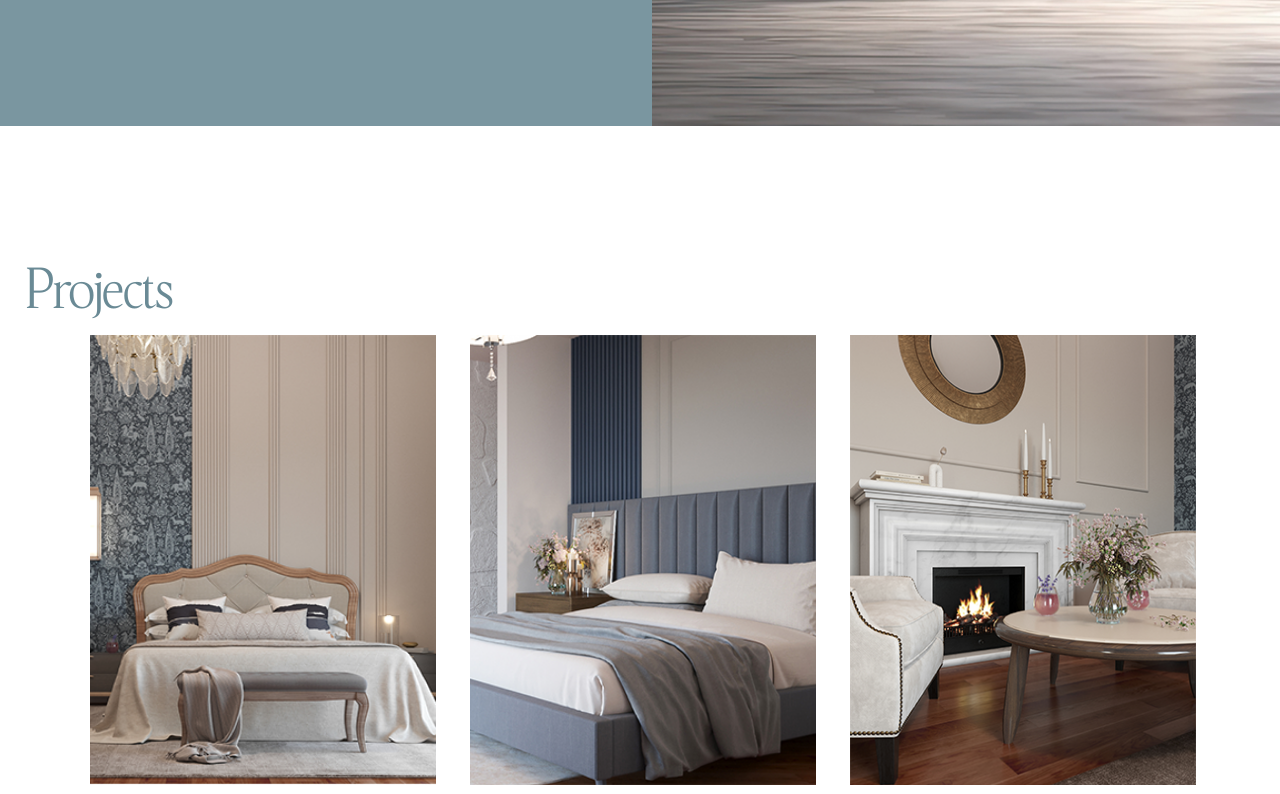
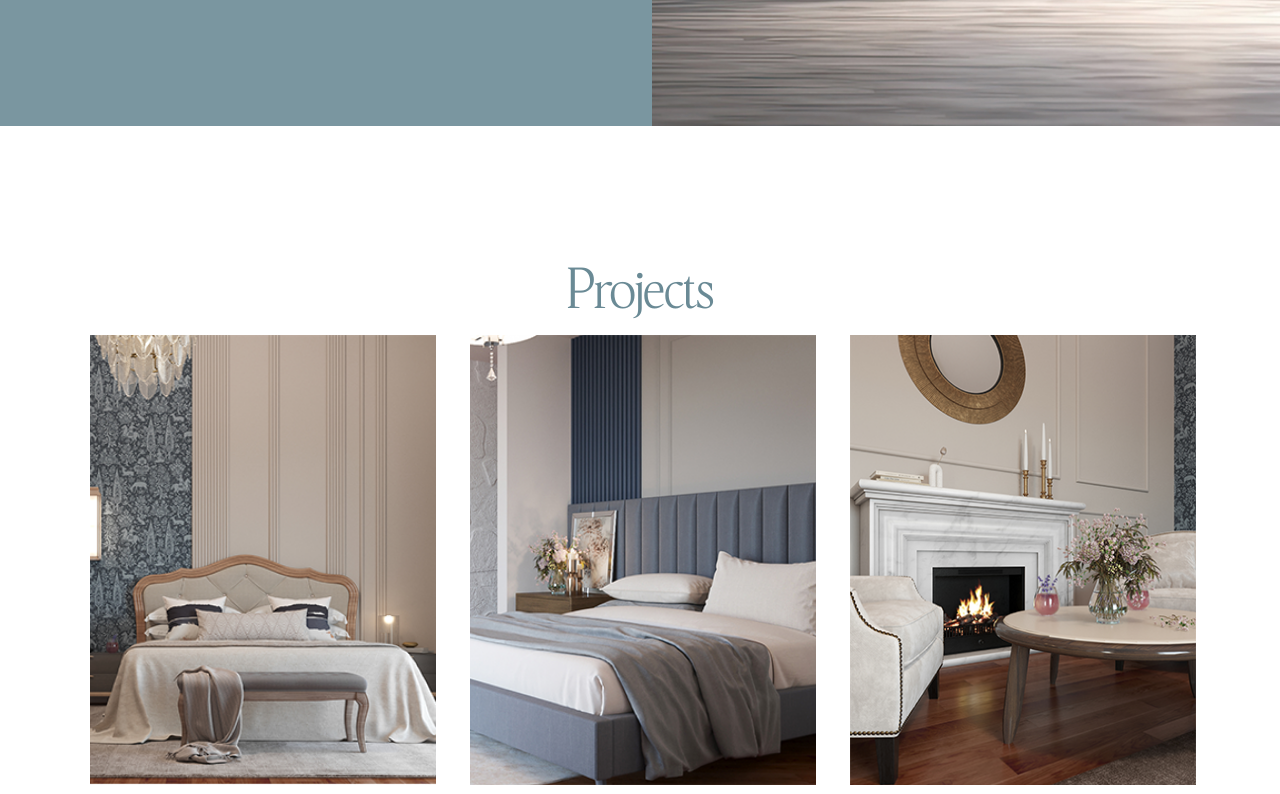
Before and after one commit to AllaOz/DesignerNext.js, a Next.js app in the folder interior-design/: page / in a window 1280 px wide. Shown: the part 2726-3520 px from the top of the page. Built offline with nearby package versions, Linux system fonts and the light colour scheme.

Commit message:
Fix ESLint errors: escape apostrophes in ServicesSection

```diff
--- a/interior-design/components/sections/ServicesSection.jsx
+++ b/interior-design/components/sections/ServicesSection.jsx
@@ -22,7 +22,7 @@ const ServicesSection = () => {
         <div className={styles.wrapperCard}>
             <div className={styles.paragraph_container}>
                 <h2 className={styles.headingTwo}>Interior Design Services</h2>
-                <p className={styles.paragraphCard}>Transform your space with elegance and innovation! I'm offering a free consultation to bring your vision to life. Contact me now to take the first step toward creating a space that reflects your unique style and personality.
+                <p className={styles.paragraphCard}>Transform your space with elegance and innovation! I&apos;m offering a free consultation to bring your vision to life. Contact me now to take the first step toward creating a space that reflects your unique style and personality.
                 </p>
                 <a href="#contacts">
                     <button className={styles.freeConsultationBtn}>
@@ -60,7 +60,7 @@ const ServicesSection = () => {
                         </div>
                         <div className={styles.modalContent}>
                             <div className={styles.modalSection}>
-                                <h4>What's Included:</h4>
+                                <h4>What&apos;s Included:</h4>
                                 <ul>
                                     <li>{selectedService.four}</li>
                                     <li>{selectedService.five}</li>
--- a/interior-design/components/styles/projects.module.scss
+++ b/interior-design/components/styles/projects.module.scss
@@ -5,13 +5,13 @@
     color: $text-color;
     padding-top: 7%;
     padding-bottom: 3%;
-    text-align: left;
+    text-align: center;
 }
 
 .headingTwo {
     -webkit-animation: slideInUp 1s ease-in-out;
     animation: slideInUp 1s ease-in-out;
-    padding-left: 2%;
+    text-align: center;
 }
 
 .sliderContainer {
```
